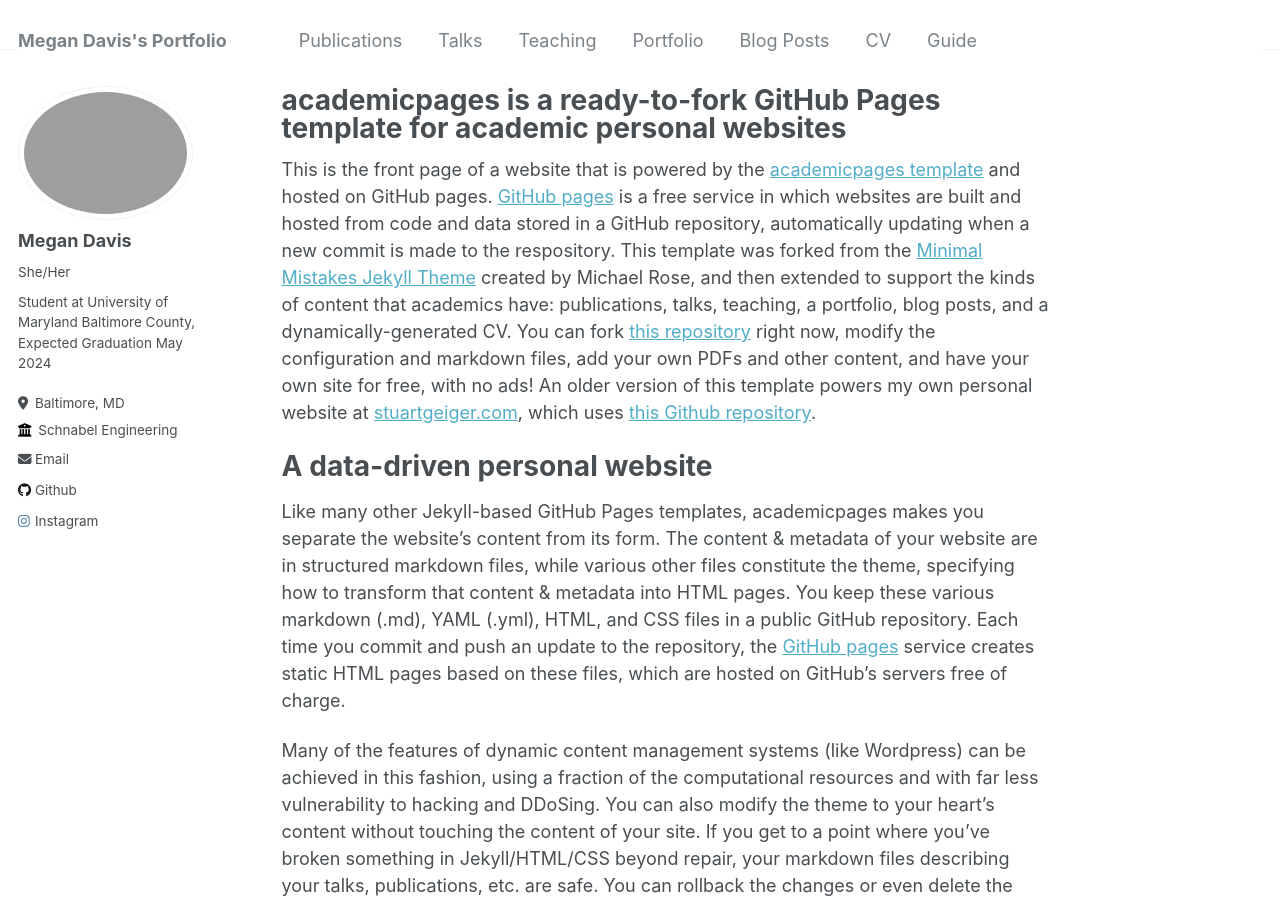
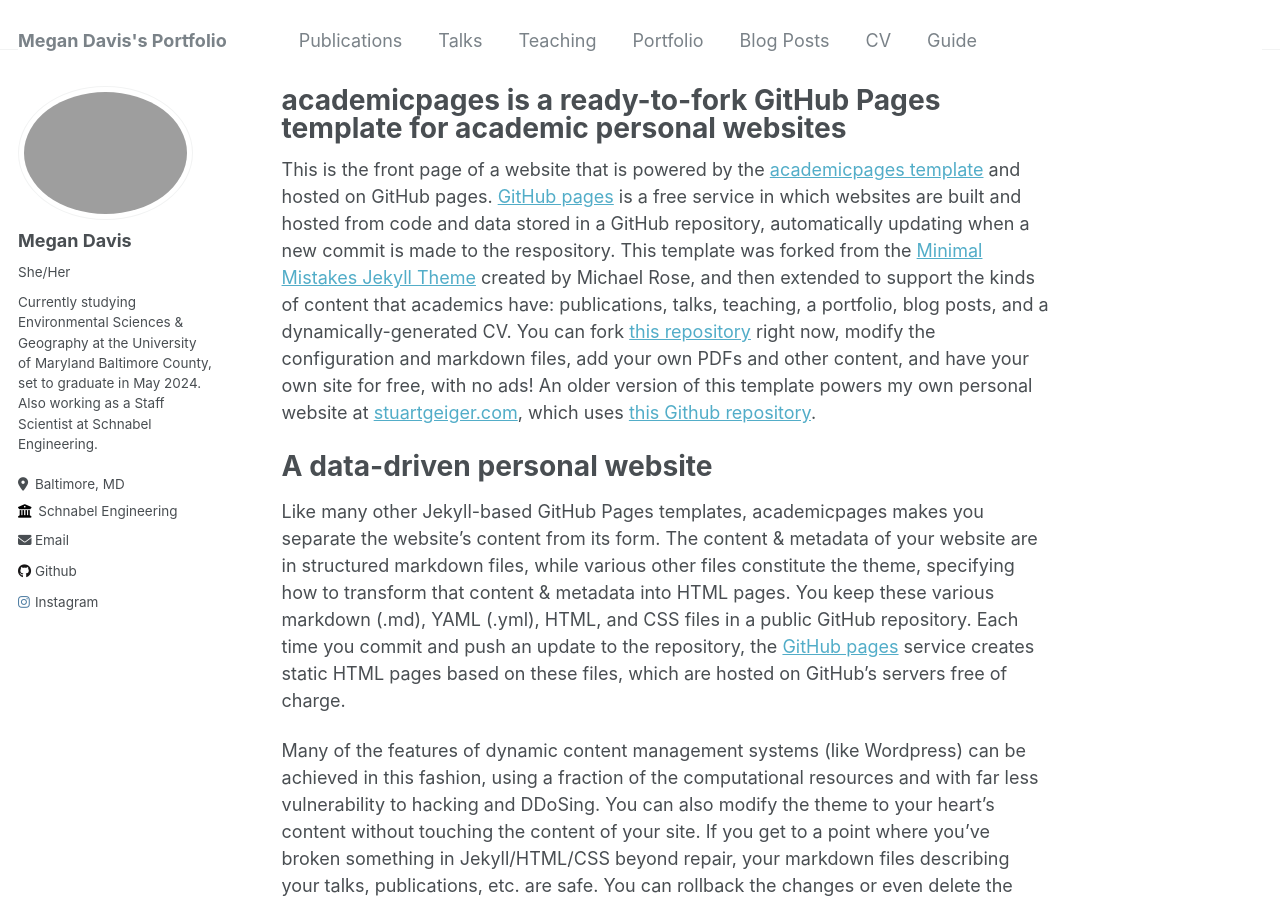
Before and after one commit to mdavis459/mdavis459.github.io, a Jekyll site: the page built from _pages/about.md, in a window 1280 px wide and 900 px high. Built offline with Jekyll 4.4.1, drawn with Linux system fonts in a browser that asks for light colours.

Commit message:
Update _config.yml

```diff
--- a/_config.yml
+++ b/_config.yml
@@ -24,7 +24,7 @@ author:
   avatar           : "profile.png"
   name             : "Megan Davis"
   pronouns         : "She/Her"
-  bio              : "Student at University of Maryland Baltimore County, Expected Graduation May 2024"
+  bio              : "Currently studying Environmental Sciences & Geography at the University of Maryland Baltimore County, set to graduate in May 2024. Also working as a Staff Scientist at Schnabel Engineering."
   location         : "Baltimore, MD"
   employer         : "Schnabel Engineering"
   uri              : # URL
```
